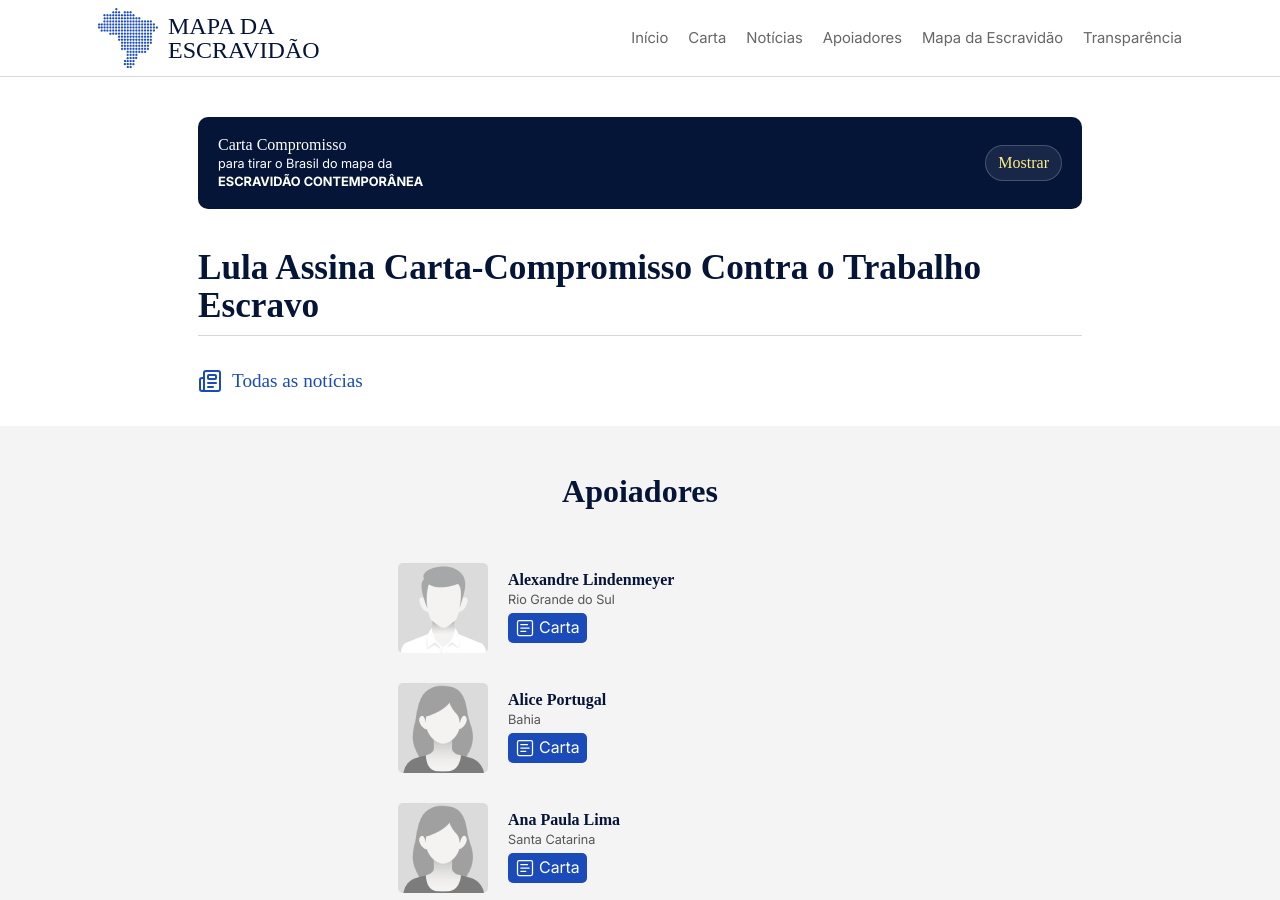
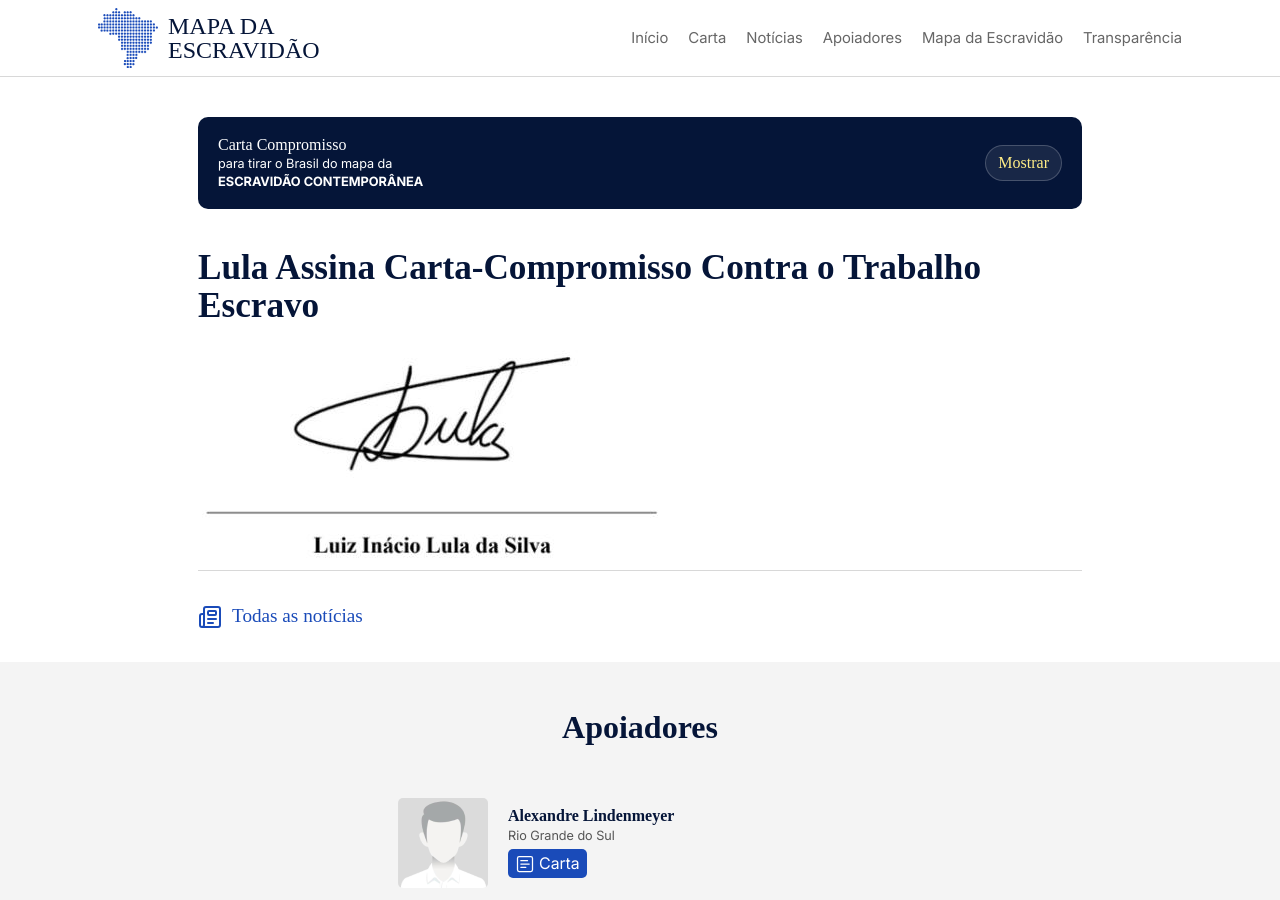
Before and after one commit to Landowski/mapa-escravidao, a Jekyll site: the page built from index.html, in a window 1280 px wide and 900 px high. Built offline with Jekyll 4.4.1, drawn with Linux system fonts in a browser that asks for light colours; some web fonts are replaced.

Commit message:
Update index.html

```diff
--- a/index.html
+++ b/index.html
@@ -28,6 +28,7 @@ permalink: /
             <div class="container">
                 <article class="noticia-principal">
                     <h1 class="title"><a href="/noticias/lula-carta-compromisso">Lula Assina Carta-Compromisso Contra o Trabalho Escravo</a></h1>
+                    <img src="imagens/assinatura-lula.png" width="468" height="228"/>
                 </article>
             </div>
          </section>
```
